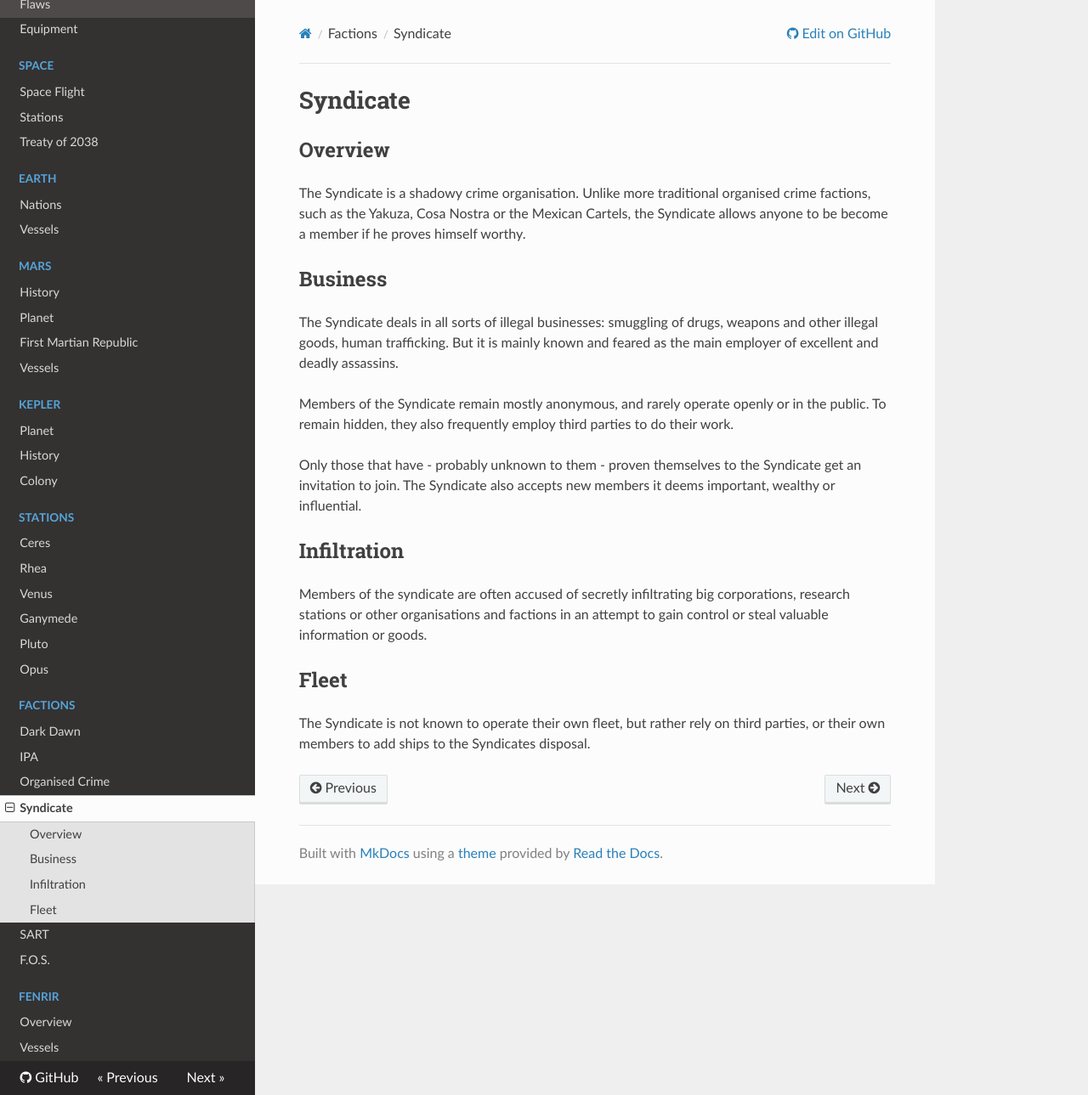
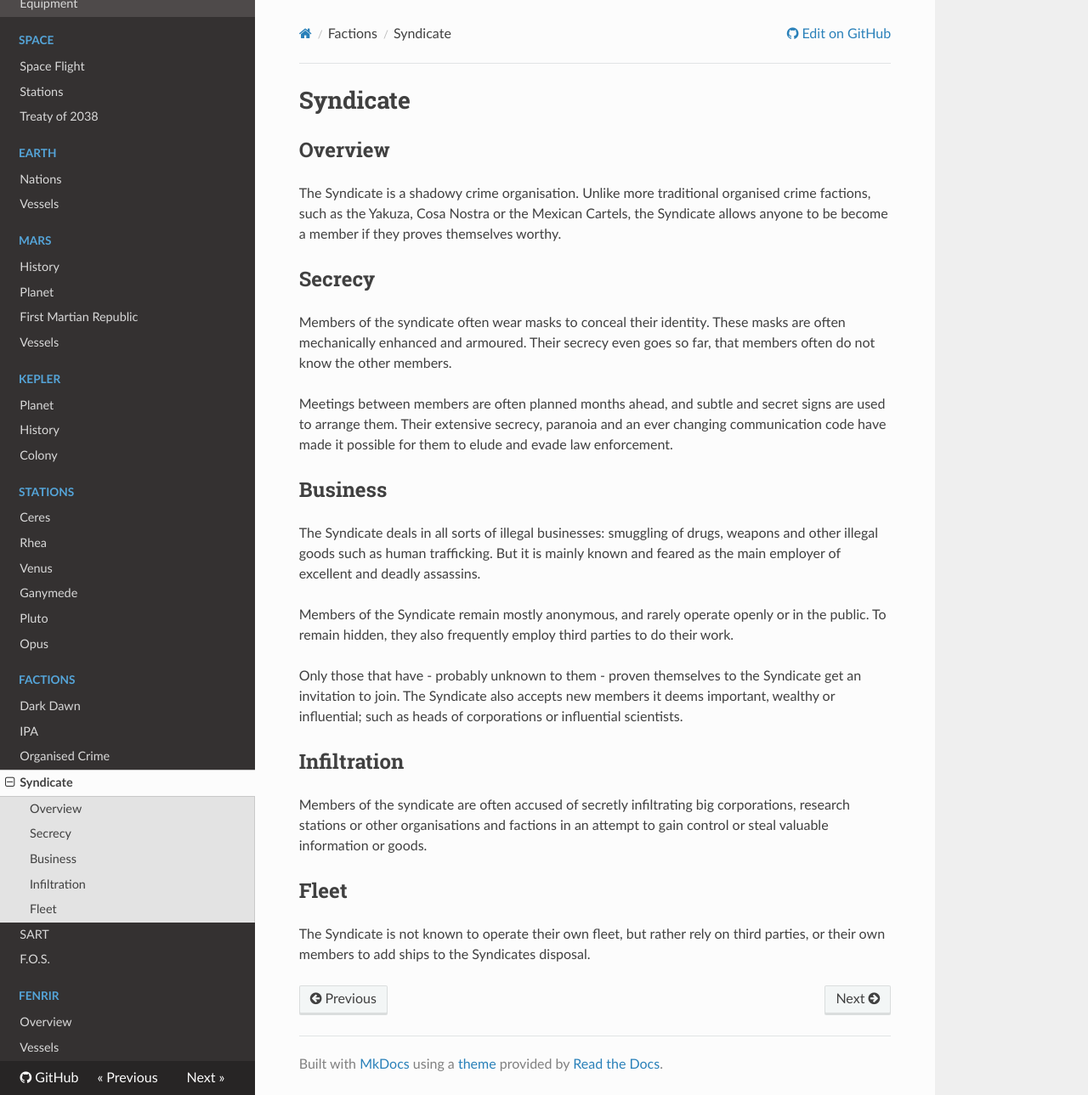
Before and after one commit to ehrpg/lastdescent, an MkDocs documentation site: the page built from docs/factions/syndicate.md, in a window 1280 px wide and 1289 px high. Shown: the whole window at 85% size. Built offline with MkDocs 1.6.1, drawn with Linux system fonts in a browser that asks for light colours; nearby versions of some CDN libraries; old or Windows-style settings are respelled for this version of MkDocs.

Commit message:
Fixed spelling and formatting in syndicate article

```diff
--- a/docs/factions/syndicate.md
+++ b/docs/factions/syndicate.md
@@ -4,13 +4,24 @@
 
 The Syndicate is a shadowy crime organisation. Unlike more traditional organised
 crime factions, such as the Yakuza, Cosa Nostra or the Mexican Cartels, the
-Syndicate allows anyone to be become a member if he proves himself worthy.
+Syndicate allows anyone to be become a member if they proves themselves worthy.
+
+## Secrecy
+
+Members of the syndicate often wear masks to conceal their identity. These masks
+are often mechanically enhanced and armoured. Their secrecy even goes so far,
+that members often do not know the other members.
+
+Meetings between members are often planned months ahead, and subtle and secret
+signs are used to arrange them. Their extensive secrecy, paranoia and an
+ever changing communication code have made it possible for them to elude and
+evade law enforcement.
 
 ## Business
 
 The Syndicate deals in all sorts of illegal businesses: smuggling of drugs,
-weapons and other illegal goods, human trafficking. But it is mainly known
-and feared as the main employer of excellent and deadly assassins.
+weapons and other illegal goods such as human trafficking. But it is mainly
+known and feared as the main employer of excellent and deadly assassins.
 
 Members of the Syndicate remain mostly anonymous, and rarely operate openly
 or in the public. To remain hidden, they also frequently employ third parties
@@ -18,7 +29,8 @@ to do their work.
 
 Only those that have - probably unknown to them - proven themselves to the
 Syndicate get an invitation to join. The Syndicate also accepts new members
-it deems important, wealthy or influential.
+it deems important, wealthy or influential; such as heads of corporations
+or influential scientists.
 
 ## Infiltration
 
```
